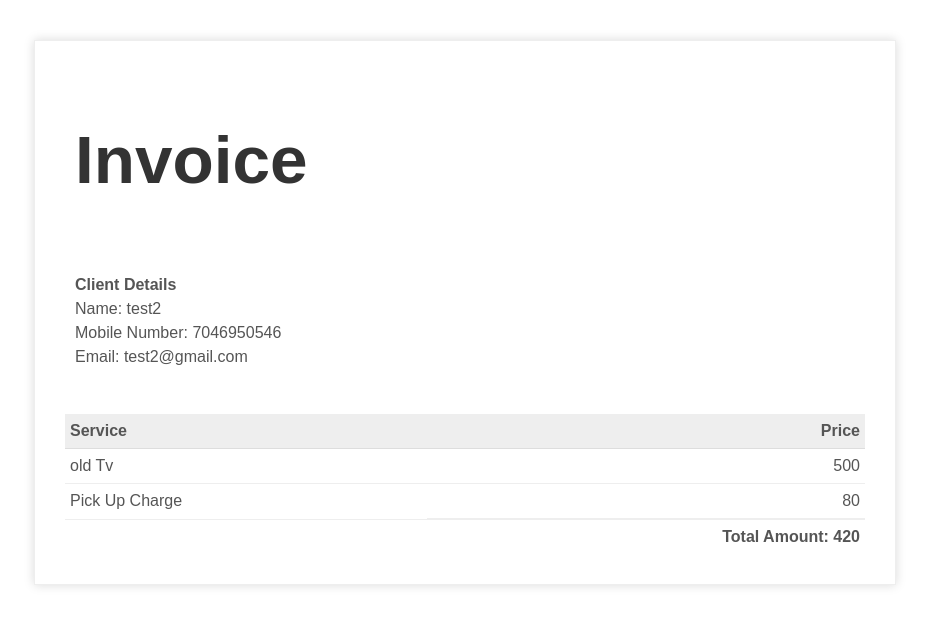
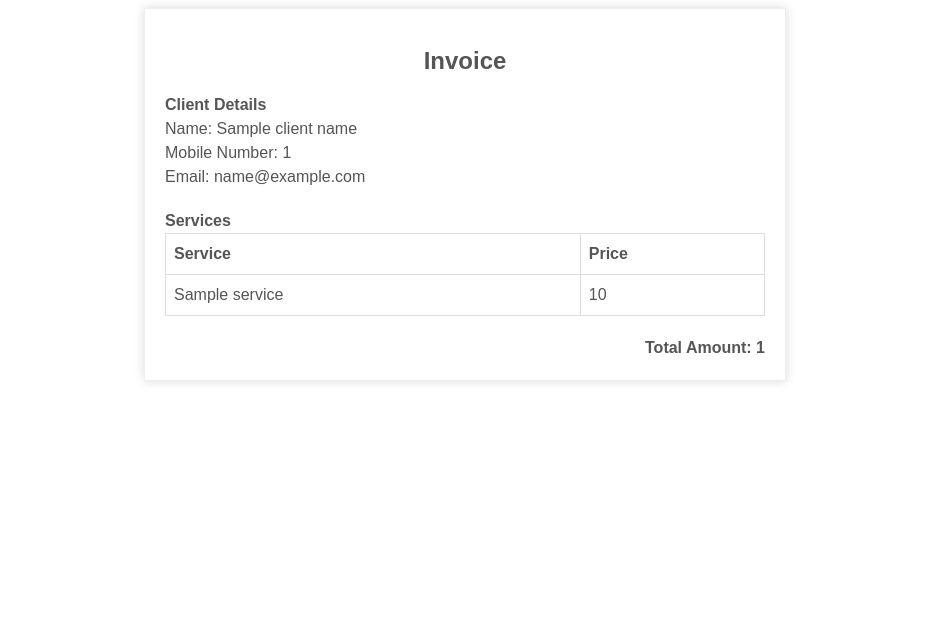
Before and after one commit to bit-odoo/odoo-combat, a Django app: template backend/odoo/templates/invoice.html in a window 1280 px wide. Shown: the top 626 px of the page, without its empty margins (175-1104 px from the left). Run offline with Django 3.2, Linux system fonts and the light colour scheme; the template is opened without the code that fills it: most values are stand-ins (such as "Sample title", 1, 10 or a date in 2020); parts of the project's set-up code (start-up, migrations or seed data) failed here and were passed over.

Commit message:
invoice done

```diff
--- a/backend/odoo/api/urls.py
+++ b/backend/odoo/api/urls.py
@@ -9,4 +9,5 @@ urlpatterns = [
     path('rdetails/', views.getRecyclers, name='getRecyclers'),
     path('addAppUser/', views.addAppUser,name="addAppUser"),
     path('getRecycler/', views.getRecycler,name="getRecycler"),
+    path('pdf/', views.invoicefun,name="invoice"),
 ]
--- a/backend/odoo/odoo/settings.py
+++ b/backend/odoo/odoo/settings.py
@@ -155,5 +155,5 @@ EMAIL_BACKEND = 'django.core.mail.backends.smtp.EmailBackend'
 EMAIL_HOST = 'smtp.gmail.com'
 EMAIL_PORT = 587
 EMAIL_USE_TLS = True
-EMAIL_HOST_USER = 'Jay@pruthatek.com'
-EMAIL_HOST_PASSWORD = 'Kush@123'
+EMAIL_HOST_USER = 'kevadiyaparth52004@gmail.com'
+EMAIL_HOST_PASSWORD = 'toba tvxd jrpf auaa'
--- a/backend/odoo/templates/invoice.html
+++ b/backend/odoo/templates/invoice.html
@@ -1,115 +1,81 @@
 <!DOCTYPE html>
-<html>
+<html lang="en">
 <head>
+    <meta charset="UTF-8">
+    <meta name="viewport" content="width=device-width, initial-scale=1.0">
     <title>Invoice</title>
     <style>
         body {
             font-family: Arial, sans-serif;
-            margin: 40px;
         }
-        .invoice-box {
-            max-width: 800px;
+        .invoice {
+            max-width: 600px;
             margin: auto;
-            padding: 30px;
+            padding: 20px;
             border: 1px solid #eee;
             box-shadow: 0 0 10px rgba(0, 0, 0, 0.15);
             font-size: 16px;
             line-height: 24px;
             color: #555;
         }
-        .invoice-box table {
+        .invoice h2 {
+            text-align: center;
+        }
+        .invoice .client-details, .invoice .services {
+            margin-bottom: 20px;
+        }
+        .invoice .client-details p, .invoice .services p {
+            margin: 0;
+            padding: 0;
+        }
+        .invoice .services table {
             width: 100%;
-            line-height: inherit;
-            text-align: left;
             border-collapse: collapse;
         }
-        .invoice-box table td {
-            padding: 5px;
-            vertical-align: top;
+        .invoice .services table, .invoice .services th, .invoice .services td {
+            border: 1px solid #ddd;
         }
-        .invoice-box table tr td:nth-child(2) {
+        .invoice .services th, .invoice .services td {
+            padding: 8px;
+            text-align: left;
+        }
+        .invoice .total-amount {
             text-align: right;
-        }
-        .invoice-box table tr.top table td {
-            padding-bottom: 20px;
-        }
-        .invoice-box table tr.top table td.title {
-            font-size: 45px;
-            line-height: 45px;
-            color: #333;
-        }
-        .invoice-box table tr.information table td {
-            padding-bottom: 40px;
-        }
-        .invoice-box table tr.heading td {
-            background: #eee;
-            border-bottom: 1px solid #ddd;
-            font-weight: bold;
-        }
-        .invoice-box table tr.details td {
-            padding-bottom: 20px;
-        }
-        .invoice-box table tr.item td {
-            border-bottom: 1px solid #eee;
-        }
-        .invoice-box table tr.item.last td {
-            border-bottom: none;
-        }
-        .invoice-box table tr.total td:nth-child(2) {
-            border-top: 2px solid #eee;
             font-weight: bold;
         }
     </style>
 </head>
 <body>
-    <div class="invoice-box">
-        <table>
-            <tr class="top">
-                <td colspan="2">
-                    <table>
-                        <tr>
-                            <td class="title">
-                                <h2>Invoice</h2>
-                            </td>
-                            <td>
-
-                            </td>
-                        </tr>
-                    </table>
-                </td>
-            </tr>
-            <tr class="information">
-                <td colspan="2">
-                    <table>
-                        <tr>
-                            <td>
-                                <b>Client Details</b><br>
-                                Name: test2<br>
-                                Mobile Number: 7046950546<br>
-                                Email: test2@gmail.com
-                            </td>
-                        </tr>
-                    </table>
-                </td>
-            </tr>
-            <tr class="heading">
-                <td>Service</td>
-                <td>Price</td>
-            </tr>
-            <tr class="item">
-                <td>old Tv</td>
-                <td>500</td>
-            </tr>
-            <tr class="item">
-                <td> Pick Up Charge</td>
-                <td>80</td>
-            </tr>
-
-            <tr class="total">
-                <td></td>
-                <td>Total Amount: 420</td>
-            </tr>
-        </table>
+    <div class="invoice">
+        <h2>Invoice</h2>
+        <div class="client-details">
+            <p><strong>Client Details</strong></p>
+            <p>Name: {{ client_name }}</p>
+            <p>Mobile Number: {{ mobile_number }}</p>
+            <p>Email: {{ email }}</p>
+        </div>
+        <div class="services">
+            <p><strong>Services</strong></p>
+            <table>
+                <thead>
+                    <tr>
+                        <th>Service</th>
+                        <th>Price</th>
+                    </tr>
+                </thead>
+                <tbody>
+                    {% for service in services %}
+                    <tr>
+                        <td>{{ service.name }}</td>
+                        <td>{{ service.price }}</td>
+                    </tr>
+                    {% endfor %}
+                </tbody>
+            </table>
+        </div>
+        <div class="total-amount">
+            Total Amount: {{ total_amount }}
+        </div>
     </div>
 </body>
 </html>
```
Also changed, not shown: backend/odoo/api/views.py (+35 -21 lines), frontend/odoo/src/pages/DescriptionPage.jsx (+21 -1 lines), backend/odoo/db.sqlite3, 2 other files.
